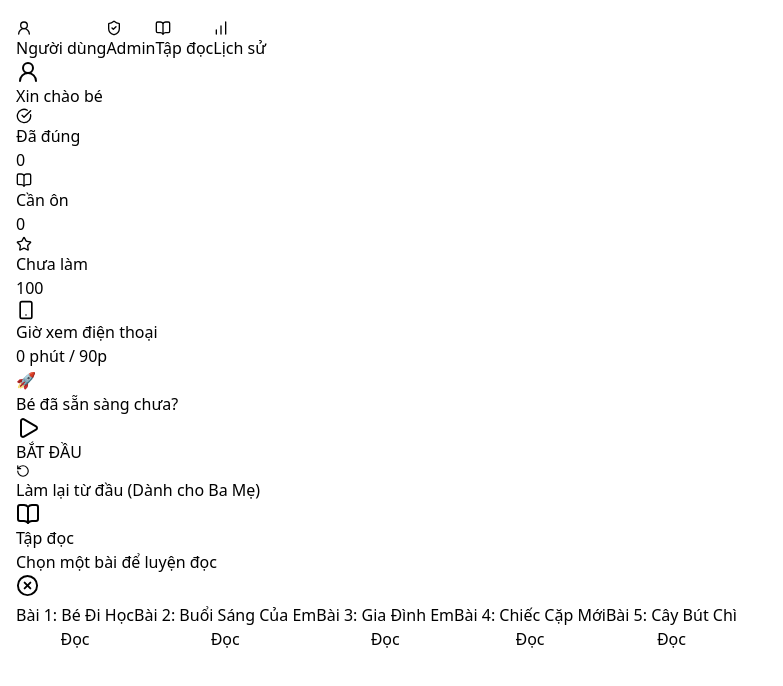
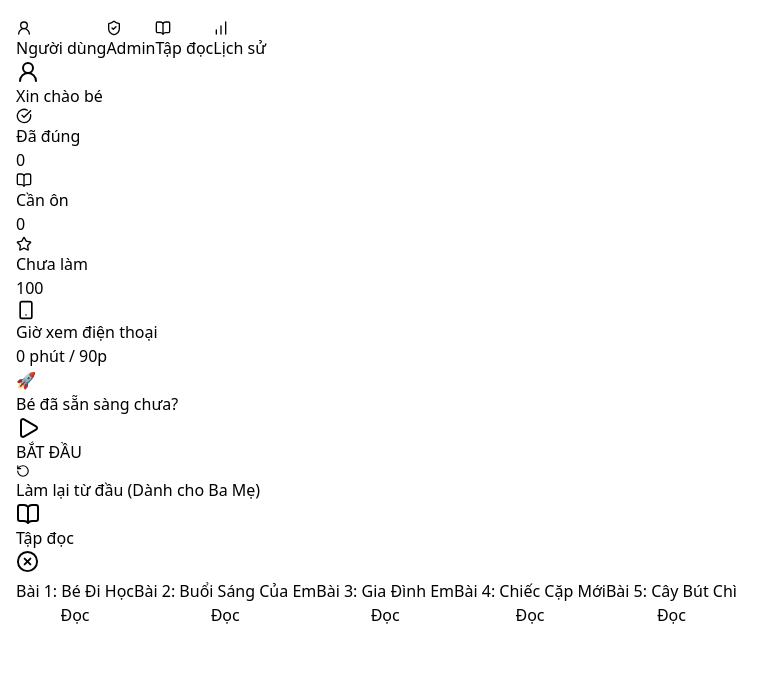
Before and after one commit to truonggiang0891/begioi, a React (Vite) app: page / in a window 1280 px wide. Both pictures are taken after a click on the button "Tập đọc". Shown: the top 686 px of the page, without its empty margins (0-783 px from the left). Built offline with nearby package versions, Linux system fonts and the light colour scheme.

Commit message:
Polish reading lesson screen

```diff
--- a/src/App.jsx
+++ b/src/App.jsx
@@ -2088,16 +2088,21 @@ export default function App() {
             aria-label="Tập đọc"
             className="flex h-full w-full flex-col bg-white"
           >
-            <div className="flex shrink-0 items-center justify-between gap-3 border-b border-emerald-100 bg-white px-4 py-3 md:px-6">
-              <div className="min-w-0">
-                <div className="flex items-center gap-2 text-xl font-black text-emerald-800 md:text-3xl">
+            <div className="flex shrink-0 items-center justify-between gap-2 border-b border-emerald-100 bg-white px-3 py-2 md:px-6 md:py-3">
+              <div className="flex min-w-0 items-center gap-2 text-xl font-black text-emerald-800 md:text-3xl">
                 <BookOpen size={24} className="shrink-0 text-emerald-500 md:h-8 md:w-8" />
                 <span className="truncate">{selectedReading ? selectedReading.title : 'Tập đọc'}</span>
               </div>
-                <div className="mt-0.5 text-xs font-bold text-gray-500 md:text-sm">
-                  {selectedReading ? 'Luyện đọc rõ từng câu' : 'Chọn một bài để luyện đọc'}
-                </div>
-              </div>
+              <div className="flex shrink-0 items-center gap-2">
+                {selectedReading && (
+                  <button
+                    type="button"
+                    onClick={() => setSelectedReadingId(null)}
+                    className="rounded-full bg-emerald-50 px-3 py-2 text-sm font-extrabold text-emerald-700 transition-colors hover:bg-emerald-100 md:px-4 md:text-base"
+                  >
+                    Trở lại
+                  </button>
+                )}
                 <button
                   type="button"
                   onClick={() => {
@@ -2110,23 +2115,14 @@ export default function App() {
                   <XCircle size={23} />
                 </button>
               </div>
+            </div>
 
             {selectedReading ? (
-              <div className="flex min-h-0 flex-1 flex-col bg-emerald-50/60 px-3 py-3 md:px-8 md:py-5">
-                <div className="mb-2 shrink-0">
-                  <button
-                    type="button"
-                    onClick={() => setSelectedReadingId(null)}
-                    className="rounded-full bg-white px-4 py-2 text-sm font-extrabold text-emerald-700 shadow-sm transition-colors hover:bg-emerald-100 md:text-base"
-                  >
-                    Trở lại danh sách
-                  </button>
-                </div>
-
-                <div className="min-h-0 flex-1 overflow-y-auto rounded-2xl bg-white px-3 py-3 md:px-8 md:py-6">
-                  <div className="space-y-2 text-left text-xl font-extrabold leading-relaxed text-slate-800 md:space-y-3 md:text-3xl md:leading-relaxed">
+              <div className="flex min-h-0 flex-1 flex-col bg-emerald-50/60 px-2 py-2 md:px-8 md:py-4">
+                <div className="min-h-0 flex-1 overflow-y-auto rounded-2xl bg-white px-2 py-2 md:px-5 md:py-5">
+                  <div className="space-y-1.5 text-left text-xl font-extrabold leading-snug text-slate-800 md:space-y-2 md:text-3xl md:leading-snug">
                     {selectedReading.lines.map((line) => (
-                      <p key={line} className="rounded-xl bg-emerald-50/70 px-3 py-2 md:px-4">
+                      <p key={line}>
                         {line}
                       </p>
                     ))}
```
Lines whose indentation alone changed are shown as unchanged.
